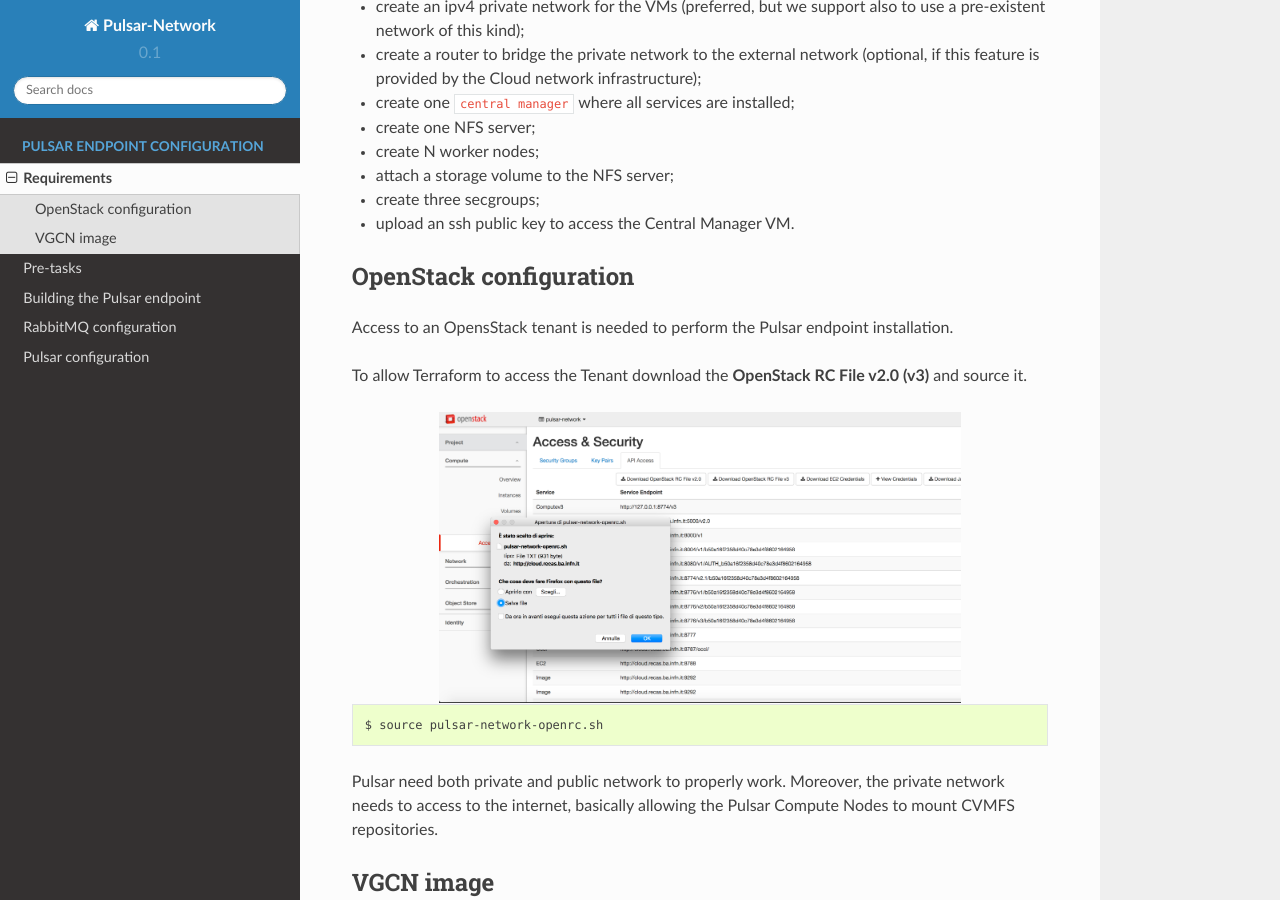
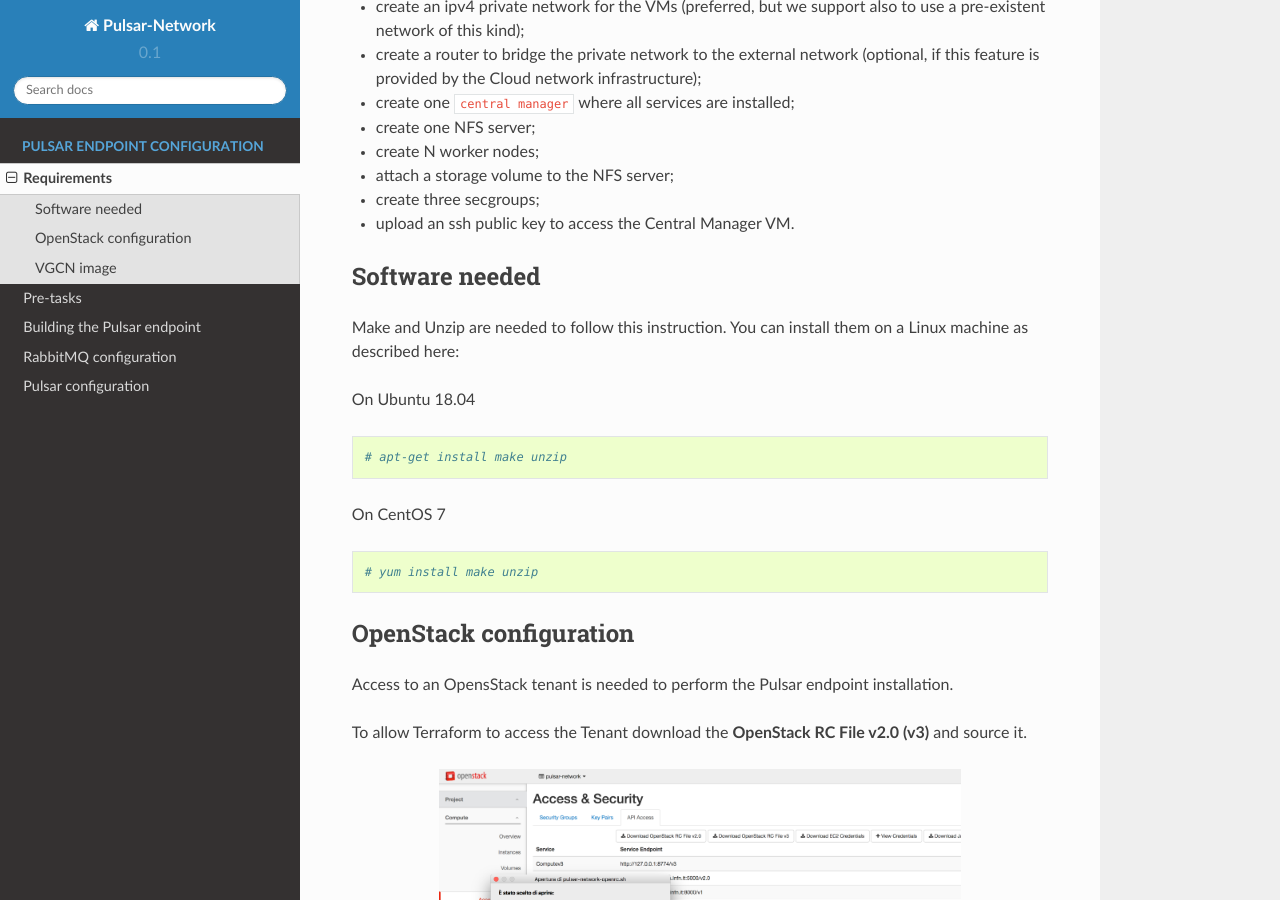
Before and after one commit to usegalaxy-eu/pulsar-network-docs, a Sphinx documentation site: the page built from source/requirements.rst, in a window 1280 px wide and 900 px high, scrolled down 381 px. Built offline with Sphinx 7.4.7 and the Read the Docs theme 2.0.0, drawn with Linux system fonts in a browser that asks for light colours; pages that are not in the unit, such as notebooks, are missing from menus.

Commit message:
move software needed

```diff
--- a/source/requirements.rst
+++ b/source/requirements.rst
@@ -16,6 +16,21 @@
 - attach a storage volume to the NFS server;
 - create three secgroups;
 - upload an ssh public key to access the Central Manager VM.
+
+Software needed
+---------------
+
+Make and Unzip are needed to follow this instruction. You can install them on a Linux machine as described here:
+
+On Ubuntu 18.04
+::
+
+  # apt-get install make unzip
+
+On CentOS 7
+::
+
+  # yum install make unzip
 
 OpenStack configuration
 -----------------------
```
Also changed, not shown: source/pretasks.rst (+0 -13 lines).
